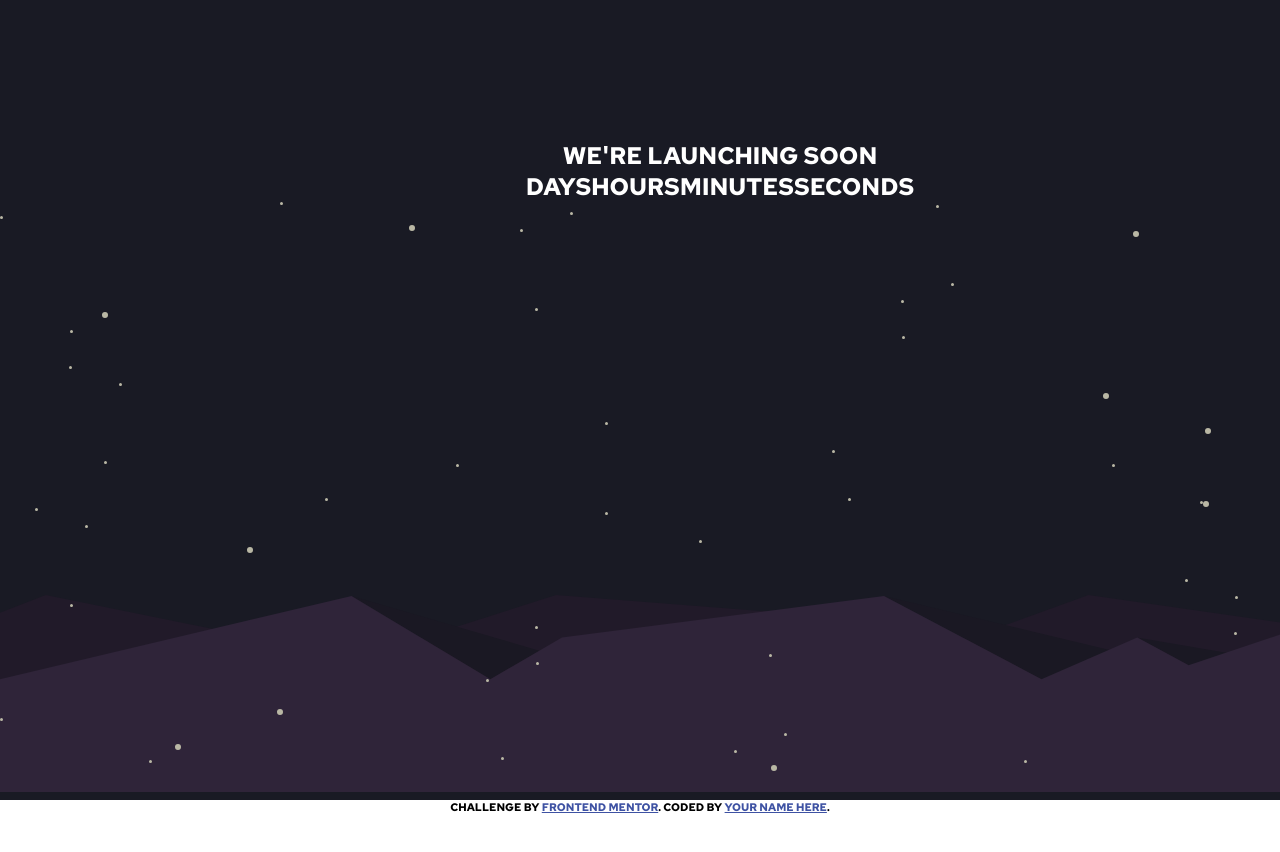
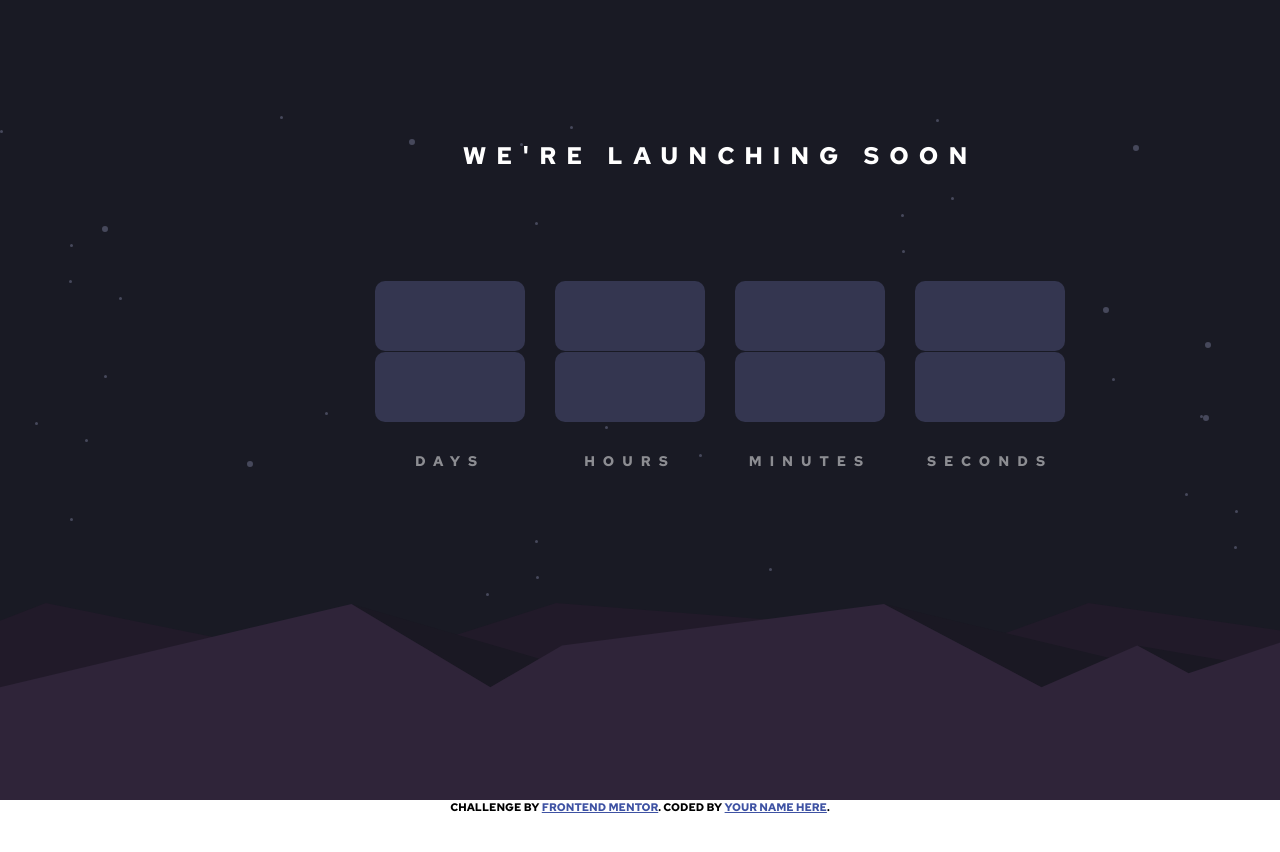
Before and after one commit to UrsulaSpela/launch-countdown-timer, a plain HTML site: page index.html in a window 1280 px wide. Shown: the top 852 px of the page. After the commit the page ends 814 px from the top, so only its background shows below. Drawn offline with Linux system fonts and the light colour scheme.

Commit message:
Add files via upload

```diff
--- a/index.html
+++ b/index.html
@@ -25,21 +25,39 @@
 
     <div class="countdown-timer">
       <div>
+        <div class="flip">
+          <div class="top-flip"></div>
+          <div class="bottom-flip"></div>
+        </div>
         <h2>Days</h2>
       </div>
 
       <div>
+        <div class="flip">
+          <div class="top-flip"></div>
+          <div class="bottom-flip"></div>
+        </div>
         <h2>Hours</h2>
       </div>
 
       <div>
+        <div class="flip">
+          <div class="top-flip"></div>
+          <div class="bottom-flip"></div>
+        </div>
         <h2>Minutes</h2>
       </div>
 
       <div>
+        <div class="flip">
+          <div class="top-flip"></div>
+          <div class="bottom-flip"></div>
+        </div>
         <h2>Seconds</h2>
       </div>
     </div>
+
+    <div class="social"></div>
     <div class="background-stars">
     </div>
     <div class="background-hills">
--- a/style.css
+++ b/style.css
@@ -11,19 +11,38 @@ section{
     height: 800px;
     margin: 0 auto;
     background-color: hsl(234, 17%, 12%);
+    background-image: url(images/pattern-hills.svg), url(images/bg-stars.svg);
+    background-repeat: no-repeat;
+    background-position: 0 100%, center;
     padding: 140px 0 70px 0;
 }
 h1{
     color: white;
+    letter-spacing: 10px;
+    margin-bottom: 110px;
 }
 .countdown-timer{
     display: flex;
     justify-content: center;
 }
+.flip{
+    margin: 0 15px;
+}
+.top-flip, .bottom-flip{
+    height: 70px;
+    width: 150px;
+    background-color: hsl(236, 21%, 26%);
+    margin-bottom: 1px;
+    border-radius: 10px;
+}
 .countdown-timer h2{
     color: white;
+    font-size: 14px;
+    letter-spacing: 8px;
+    opacity: .5;
+    margin-top: 30px;
 }
-.background-stars{
+/* .background-stars{
     width: 100%;
     height: 100%;
     position: absolute;
@@ -35,4 +54,4 @@ h1{
    height: 100%;
    background: url(images/pattern-hills.svg) no-repeat;
    background-position: 0 100%;
-}
+} */
```
